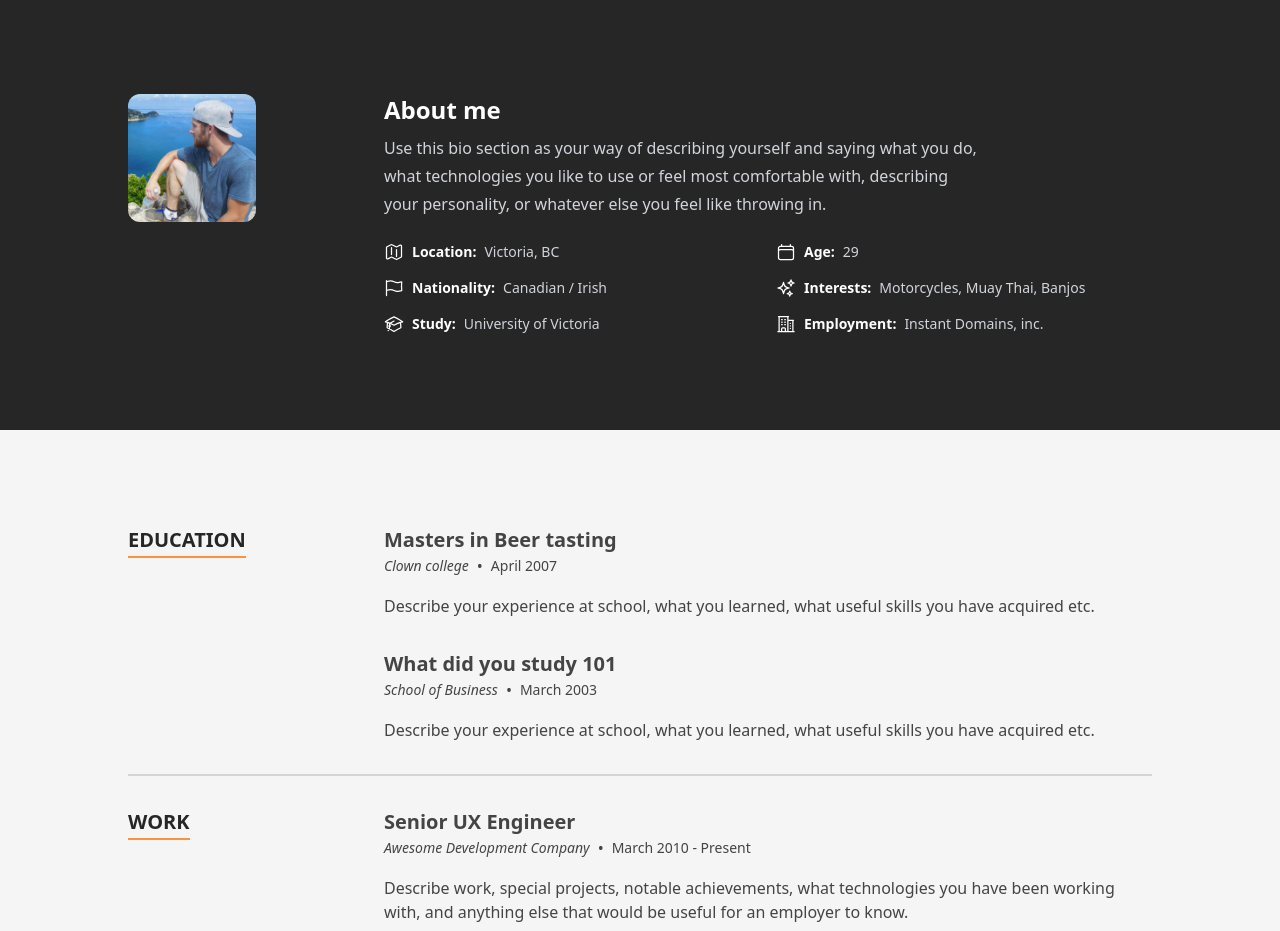
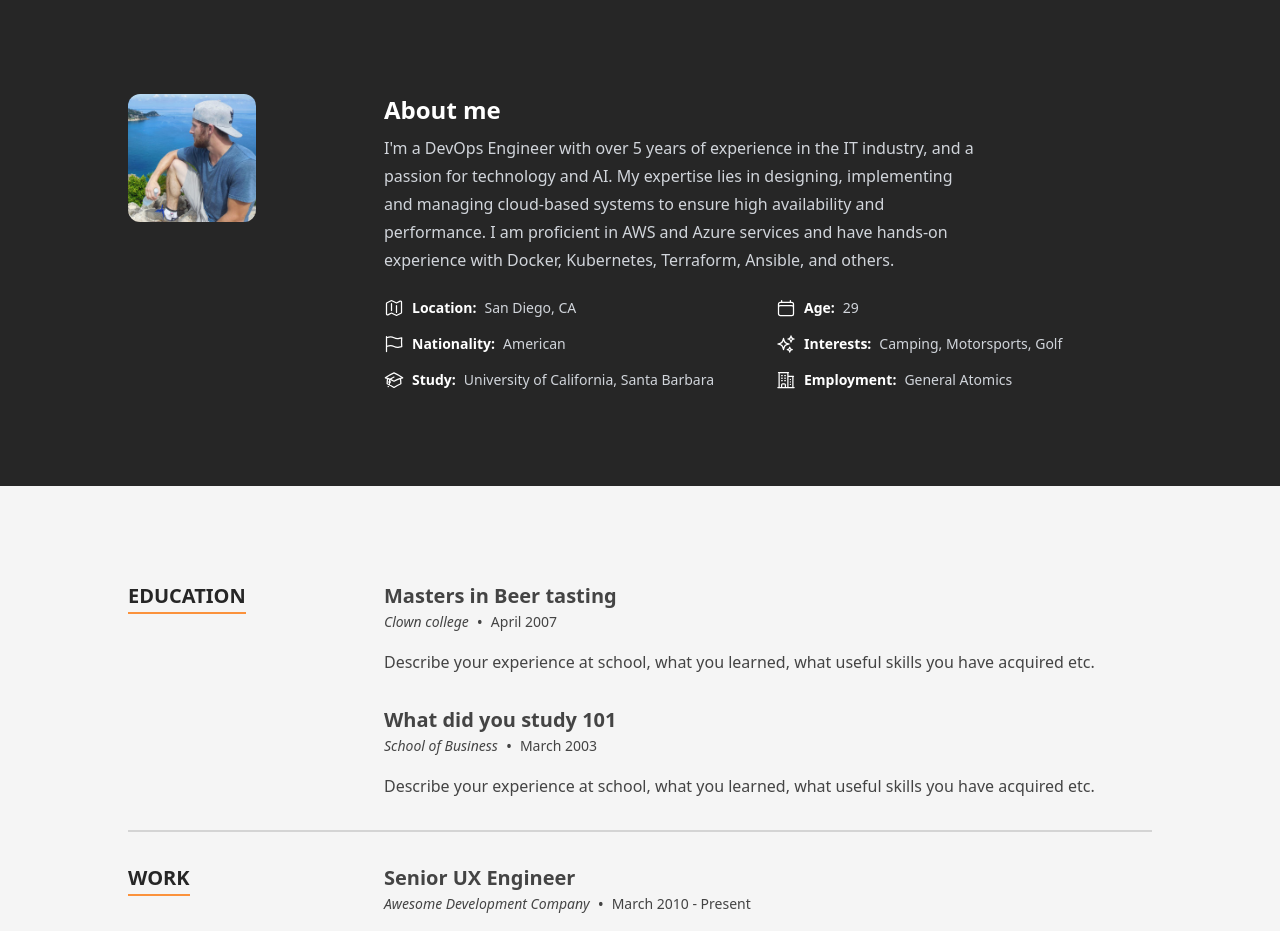
Before and after one commit to manwithaplandy/react-resume, a Next.js app: page / in a window 1280 px wide. Shown: the part 802-1733 px from the top of the page. Built offline with nearby package versions, Linux system fonts and the light colour scheme.

Commit message:
Updated bio section

```diff
--- a/src/data/data.tsx
+++ b/src/data/data.tsx
@@ -103,16 +103,14 @@ export const heroData: Hero = {
  */
 export const aboutData: About = {
   profileImageSrc: profilepic,
-  description: `Use this bio section as your way of describing yourself and saying what you do, what technologies you like
-  to use or feel most comfortable with, describing your personality, or whatever else you feel like throwing
-  in.`,
+  description: `I'm a DevOps Engineer with over 5 years of experience in the IT industry, and a passion for technology and AI. My expertise lies in designing, implementing and managing cloud-based systems to ensure high availability and performance. I am proficient in AWS and Azure services and have hands-on experience with Docker, Kubernetes, Terraform, Ansible, and others.`,
   aboutItems: [
-    {label: 'Location', text: 'Victoria, BC', Icon: MapIcon},
+    {label: 'Location', text: 'San Diego, CA', Icon: MapIcon},
     {label: 'Age', text: '29', Icon: CalendarIcon},
-    {label: 'Nationality', text: 'Canadian / Irish', Icon: FlagIcon},
-    {label: 'Interests', text: 'Motorcycles, Muay Thai, Banjos', Icon: SparklesIcon},
-    {label: 'Study', text: 'University of Victoria', Icon: AcademicCapIcon},
-    {label: 'Employment', text: 'Instant Domains, inc.', Icon: BuildingOffice2Icon},
+    {label: 'Nationality', text: 'American', Icon: FlagIcon},
+    {label: 'Interests', text: 'Camping, Motorsports, Golf', Icon: SparklesIcon},
+    {label: 'Study', text: 'University of California, Santa Barbara', Icon: AcademicCapIcon},
+    {label: 'Employment', text: 'General Atomics', Icon: BuildingOffice2Icon},
   ],
 };
 
```
